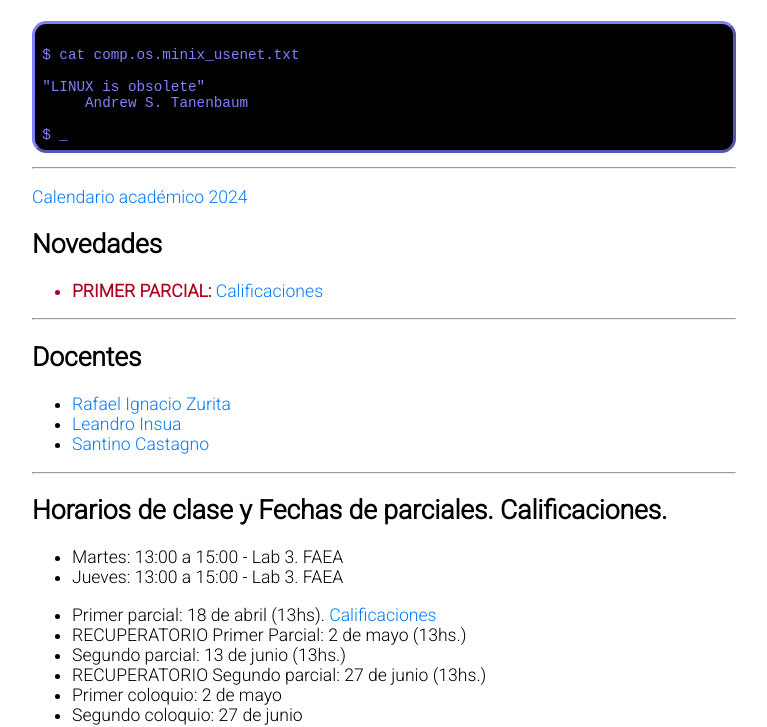
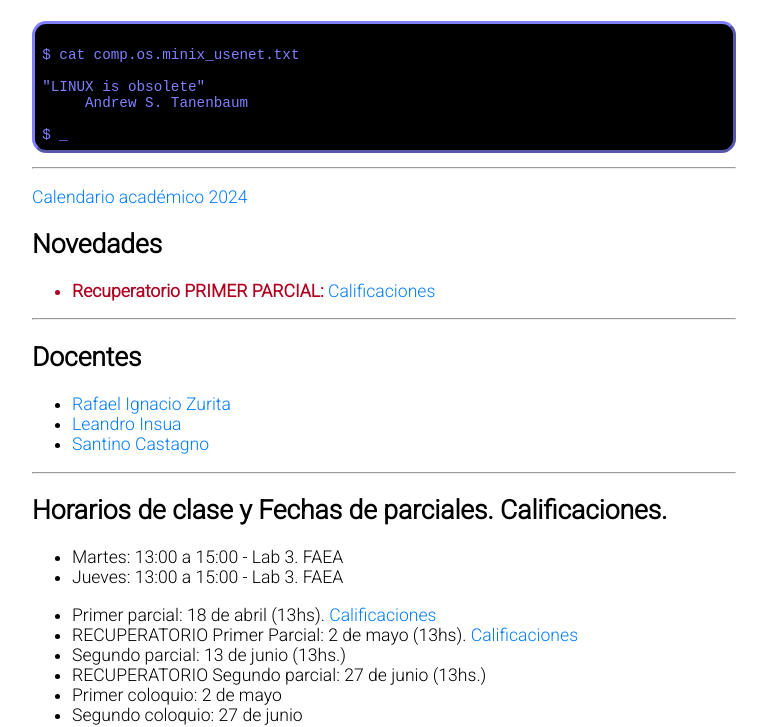
Before and after one commit to zrafa/so, a plain HTML site: page index.html in a window 1280 px wide. Shown: the part 112-839 px from the top of the page, without its empty margins (256-1023 px from the left). Drawn offline with Linux system fonts and the light colour scheme.

Commit message:
calificaciones

```diff
--- a/index.html
+++ b/index.html
@@ -38,7 +38,7 @@ $ _
     <!-- <li style="color:#000000";><strong>Enunciado primer parcial:
 <a href="parciales/p1_2023.pdf">enunciado p1 2023 </a>
 <a href="parciales/carrera.c">carrera.c</a> -->
-    <li style="color:#b00020";><strong>PRIMER PARCIAL: </strong> <a href="parciales/so_p1_calificaciones.pdf">Calificaciones</a>
+    <li style="color:#b00020";><strong>Recuperatorio PRIMER PARCIAL: </strong> <a href="parciales/so1_calificaciones_1er_recuperatorio_2024.pdf">Calificaciones</a>
 
 </ul>
 
@@ -64,7 +64,7 @@ $ _
 
 <ul>
 <li>Primer parcial: 18 de abril (13hs). <a href="parciales/so_p1_calificaciones.pdf">Calificaciones</a>
-<li>RECUPERATORIO Primer Parcial: 2 de mayo (13hs.)
+<li>RECUPERATORIO Primer Parcial: 2 de mayo (13hs). <a href="parciales/so1_calificaciones_1er_recuperatorio_2024.pdf">Calificaciones</a>
 <li>Segundo parcial: 13 de junio (13hs.)
 <li>RECUPERATORIO Segundo parcial: 27 de junio (13hs.)
 <li>Primer coloquio: 2 de mayo
```
Also changed, not shown: 1 other file.
